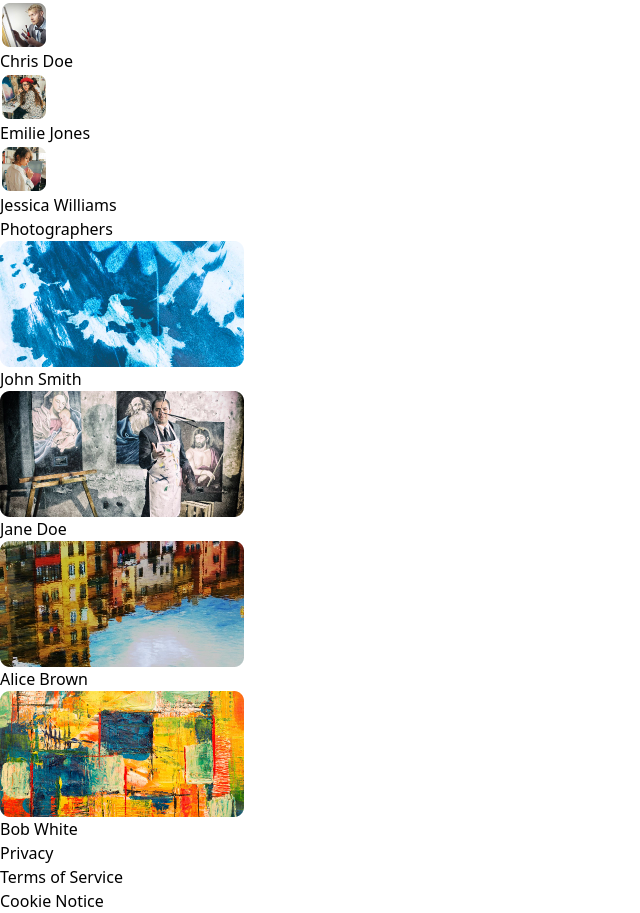
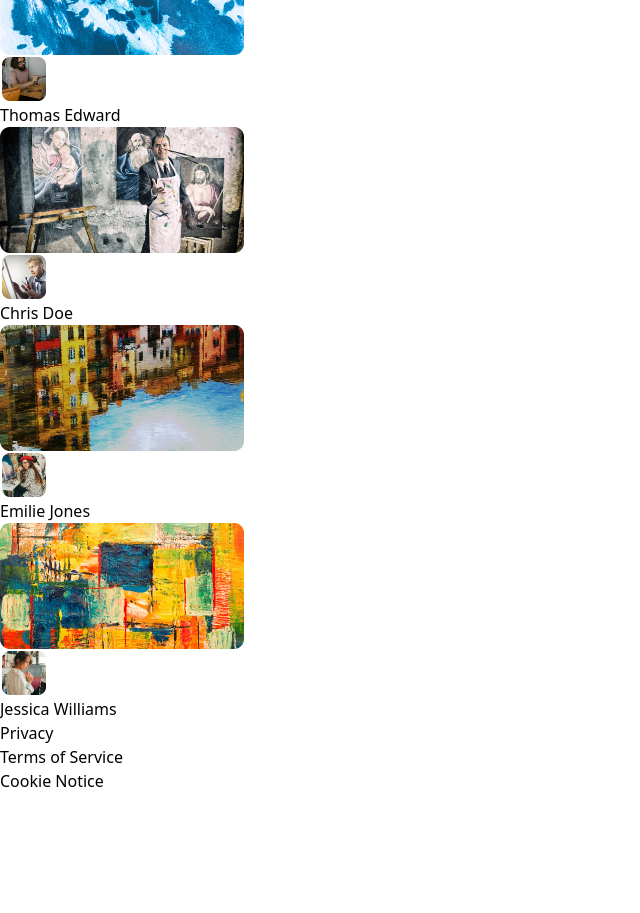
Before and after one commit to ShlokBharadwaj/art-space, a React (Vite) app: page / in a window 1280 px wide. Shown: the part 840-1753 px from the top of the page, without its empty margins (0-640 px from the left). After the commit the page ends 1633 px from the top, so only its background shows below. Built offline with nearby package versions, Linux system fonts and the light colour scheme; no server answers.

Commit message:
Update: Right Sidebar UI as per XD Design

```diff
--- a/src/components/Home/ArtistsSidebar.jsx
+++ b/src/components/Home/ArtistsSidebar.jsx
@@ -7,42 +7,33 @@ const ArtistsSidebar = () => {
             <div className="mb-4">
                 <div className="font-semibold mb-2">Artists</div>
                 <ul>
-                    <li className="flex items-center mb-2">
+                    <li className="relative mb-2">
+                        <img src="./svgs/artistssidebar/pexels-ekaterina-12203460.png" alt="John Smith" className="w-full" />
+                        <div className="absolute bottom-0 left-0 p-2 flex items-center">
                             <img src="./svgs/artistssidebar/pexels-anastasia-shuraeva-4406721.png" alt="Thomas Edward" className="w-10 h-10 rounded-full mr-3" />
                             Thomas Edward
+                        </div>
                     </li>
-                    <li className="flex items-center mb-2">
+                    <li className="relative mb-2">
+                        <img src="./svgs/artistssidebar/pexels-genaro-servín-763210.png" alt="Jane Doe" className="w-full" />
+                        <div className="absolute bottom-0 left-0 p-2 flex items-center">
                             <img src="./svgs/artistssidebar/pexels-andrea-piacquadio-3771118.png" alt="Chris Doe" className="w-10 h-10 rounded-full mr-3" />
                             Chris Doe
+                        </div>
                     </li>
-                    <li className="flex items-center mb-2">
+                    <li className="relative mb-2">
+                        <img src="./svgs/artistssidebar/pexels-pixabay-164455.png" alt="Alice Brown" className="w-full" />
+                        <div className="absolute bottom-0 left-0 p-2 flex items-center">
                             <img src="./svgs/artistssidebar/pexels-antoni-shkraba-4442102.png" alt="Emilie Jones" className="w-10 h-10 rounded-full mr-3" />
                             Emilie Jones
+                        </div>
                     </li>
-                    <li className="flex items-center mb-2">
+                    <li className="relative mb-2">
+                        <img src="./svgs/artistssidebar/pexels-steve-johnson-1269968.png" alt="Bob White" className="w-full" />
+                        <div className="absolute bottom-0 left-0 p-2 flex items-center">
                             <img src="./svgs/artistssidebar/pexels-antoni-shkraba-4442005.png" alt="Jessica Williams" className="w-10 h-10 rounded-full mr-3" />
                             Jessica Williams
-                    </li>
-                </ul>
                         </div>
-            <div>
-                <div className="font-semibold mb-2">Photographers</div>
-                <ul>
-                    <li className="flex items-center mb-2">
-                        <img src="./svgs/artistssidebar/pexels-ekaterina-12203460.png" alt="John Smith" className="w-10 h-10 rounded-full mr-3" />
-                        John Smith
-                    </li>
-                    <li className="flex items-center mb-2">
-                        <img src="./svgs/artistssidebar/pexels-genaro-servín-763210.png" alt="Jane Doe" className="w-10 h-10 rounded-full mr-3" />
-                        Jane Doe
-                    </li>
-                    <li className="flex items-center mb-2">
-                        <img src="./svgs/artistssidebar/pexels-pixabay-164455.png" alt="Alice Brown" className="w-10 h-10 rounded-full mr-3" />
-                        Alice Brown
-                    </li>
-                    <li className="flex items-center mb-2">
-                        <img src="./svgs/artistssidebar/pexels-steve-johnson-1269968.png" alt="Bob White" className="w-10 h-10 rounded-full mr-3" />
-                        Bob White
                     </li>
                 </ul>
                 <div className="flex justify-between text-[0.55rem] text-gray-400 mt-3 space-x-4">
```
Lines whose indentation alone changed are shown as unchanged.
